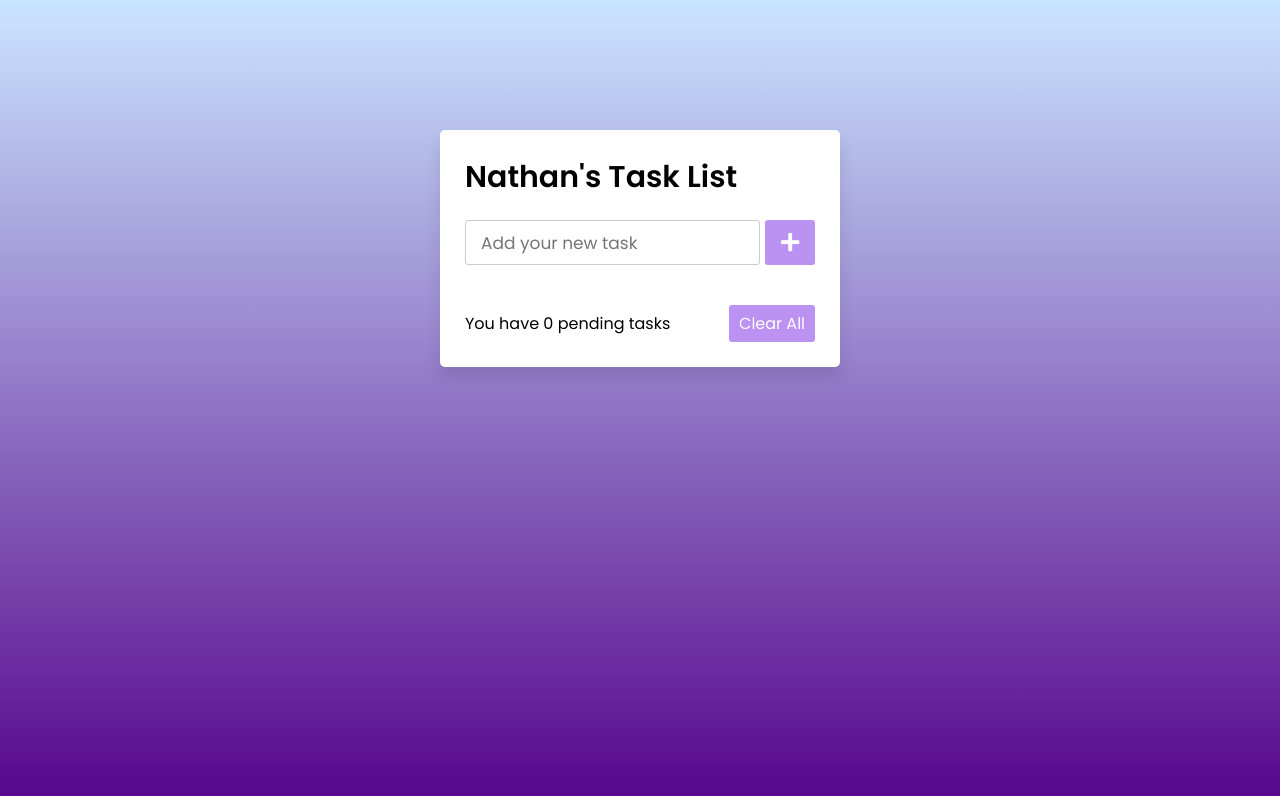
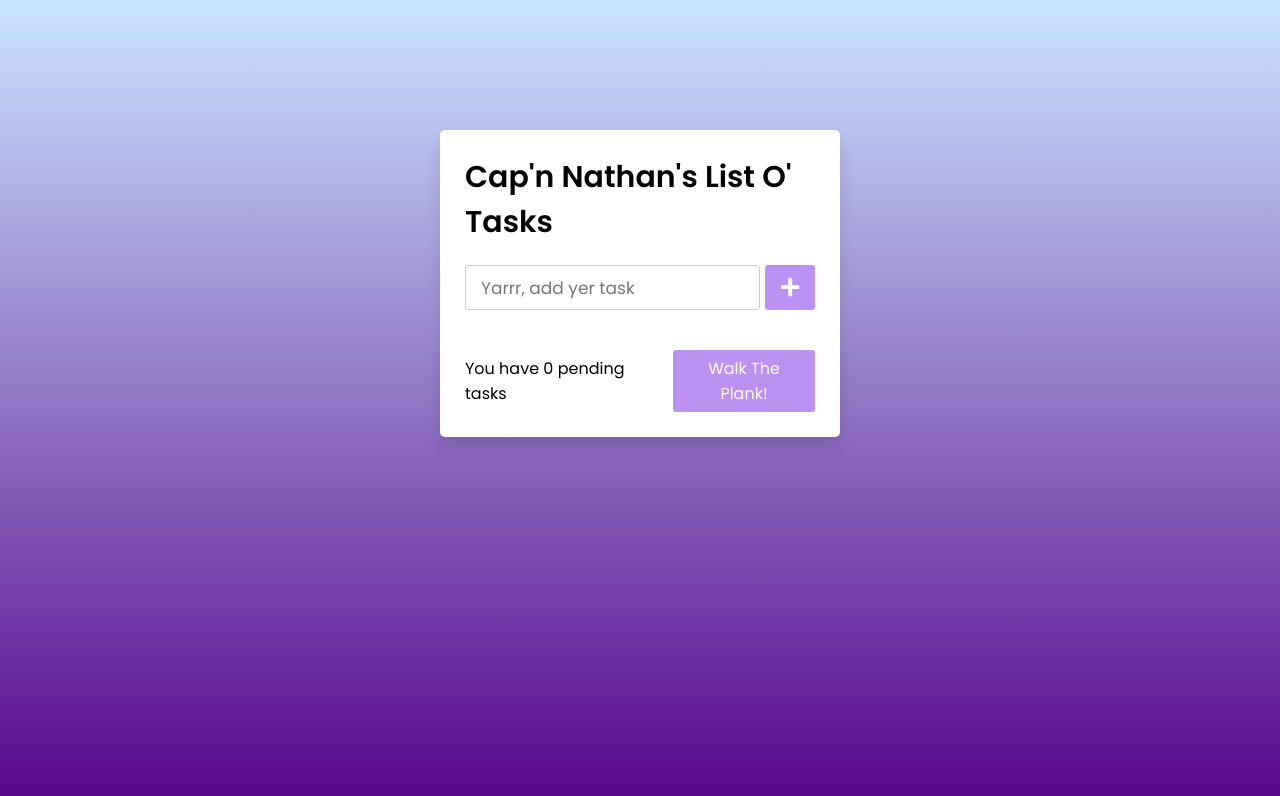
Before and after one commit to Nathan-Silverglate/nes9528.github.io, a plain HTML site: page index.html in a window 1280 px wide. Drawn offline with Linux system fonts and the light colour scheme.

Commit message:
Update index.html

```diff
--- a/index.html
+++ b/index.html
@@ -8,9 +8,9 @@
 </head>
 <body>
   <div class="wrapper">
-    <header>Nathan's Task List</header>
+    <header>Cap'n Nathan's List O' Tasks</header>
     <div class="inputField">
-      <input type="text" placeholder="Add your new task">
+      <input type="text" placeholder="Yarrr, add yer task">
       <button><i class="fas fa-plus"></i></button>
     </div>
     <ul class="todoList">
@@ -18,7 +18,7 @@
     </ul>
     <div class="footer">
       <span>You have <span class="pendingTasks"></span> pending tasks</span>
-      <button>Clear All</button>
+      <button>Walk The Plank!</button>
     </div>
   </div>
 
```
